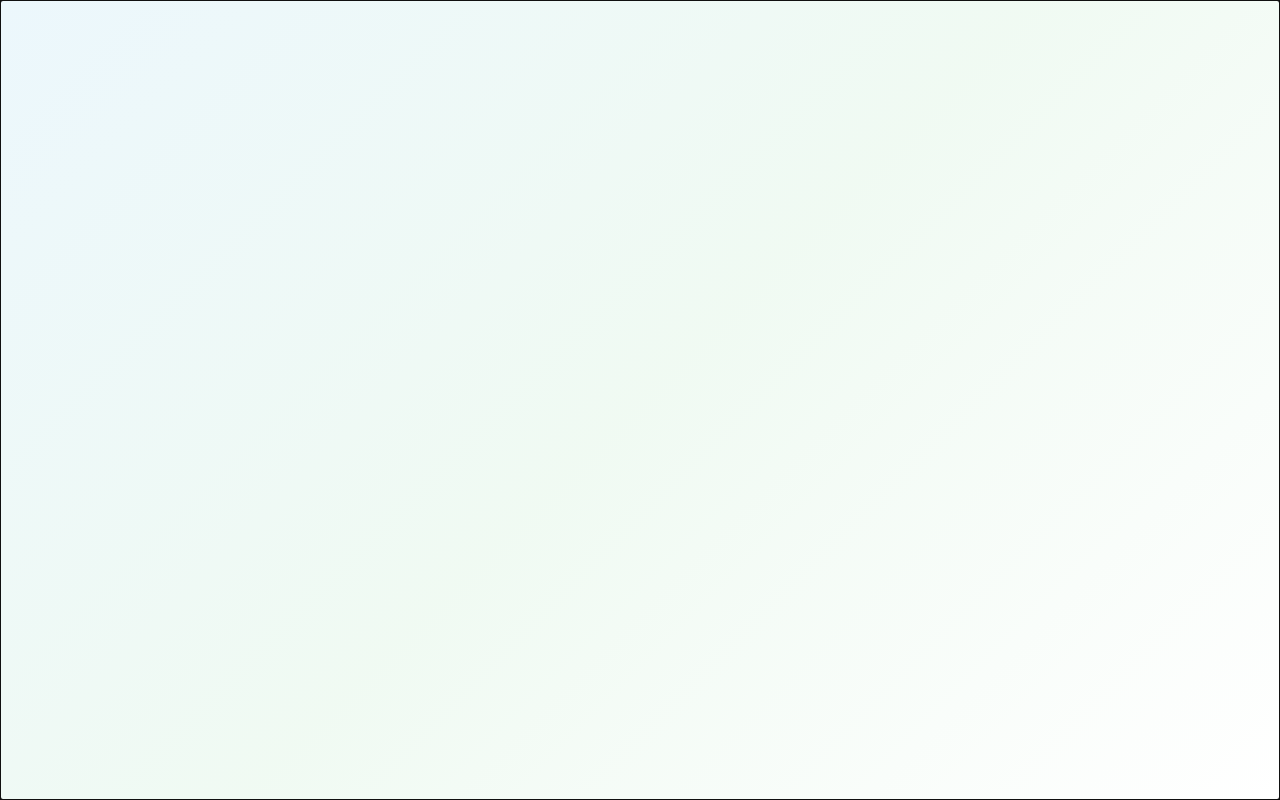
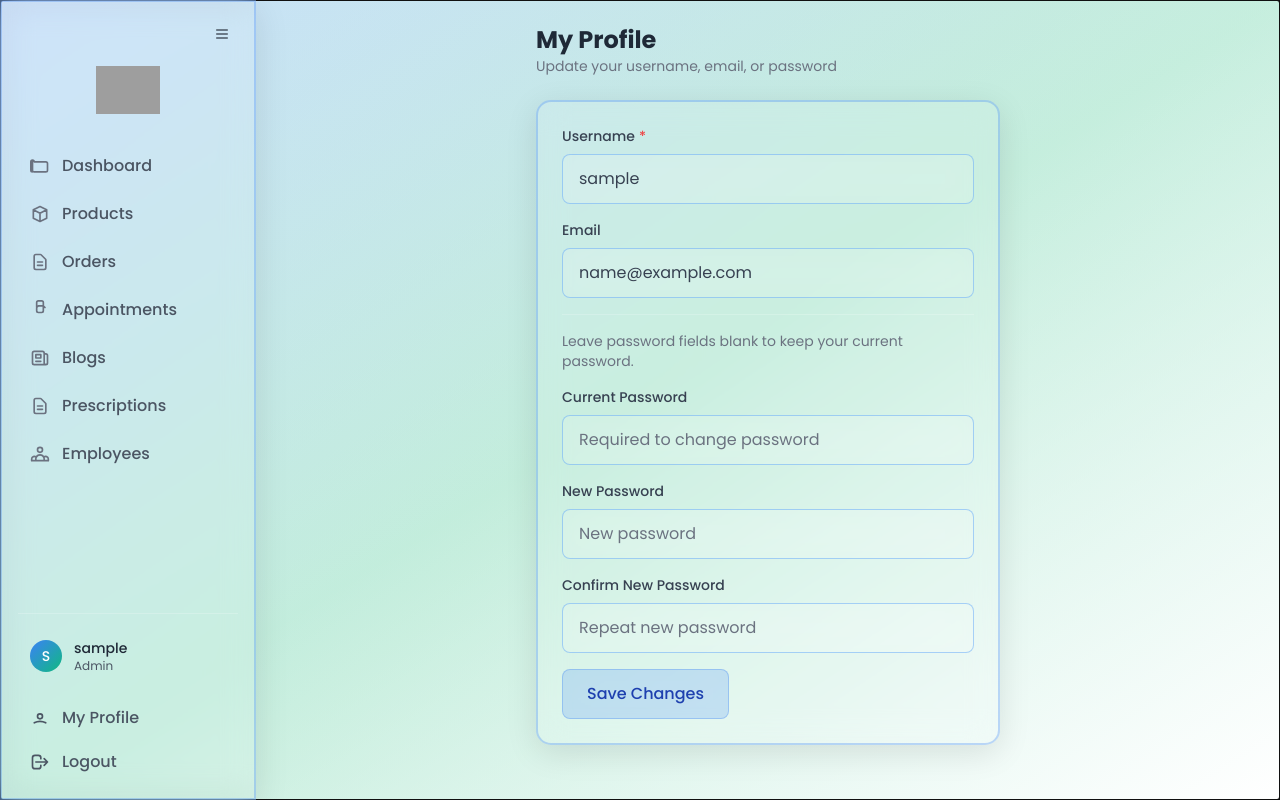
Before and after one commit to Bajeejames7/esena_pharmacy, a React (Create React App) app in the folder frontend/: page /admin/profile in a window 1280 px wide. Built offline with nearby package versions, Linux system fonts and the light colour scheme; sample sign-in values are in the browser's storage; grey boxes are pictures that could not be loaded; what react-google-recaptcha-v3 would draw is missing.

Commit message:
Fix GlassSelect children support; add AdminProfile page with sidebar link

```diff
--- a/frontend/src/App.js
+++ b/frontend/src/App.js
@@ -41,6 +41,7 @@ import ManageAppointments from './admin/ManageAppointments';
 import ManageBlogs from './admin/ManageBlogs';
 import ManagePrescriptions from './admin/ManagePrescriptions';
 import ManageEmployees from './admin/ManageEmployees';
+import AdminProfile from './admin/AdminProfile';
 import ProtectedRoute from './components/ProtectedRoute';
 
 // Page titles per route
@@ -262,6 +263,11 @@ function App() {
                   <ManageEmployees />
                 </ProtectedRoute>
               } />
+              <Route path="/admin/profile" element={
+                <ProtectedRoute>
+                  <AdminProfile />
+                </ProtectedRoute>
+              } />
             </Routes>
             </MainContentWrapper>
             <ConditionalFooter />
--- /dev/null
+++ b/frontend/src/admin/AdminProfile.js
@@ -0,0 +1,137 @@
+import React, { useState, useEffect } from 'react';
+import AdminSidebar from '../components/AdminSidebar';
+import AdminHeader from '../components/AdminHeader';
+import GlassCard from '../components/GlassCard';
+import GlassButton from '../components/forms/GlassButton';
+import GlassInput from '../components/forms/GlassInput';
+import { useBreakpoint } from '../utils/responsive';
+
+const API = process.env.REACT_APP_API_URL || 'https://esena.co.ke/api';
+const token = () => localStorage.getItem('adminToken');
+const headers = () => ({ 'Content-Type': 'application/json', Authorization: `Bearer ${token()}` });
+
+const AdminProfile = () => {
+  const { breakpoint } = useBreakpoint();
+  const isMobile = breakpoint === 'mobile';
+  const isTablet = breakpoint === 'tablet';
+  const [sidebarOpen, setSidebarOpen] = useState(!isMobile && !isTablet);
+
+  const [form, setForm] = useState({ username: '', email: '', current_password: '', new_password: '', confirm_password: '' });
+  const [loading, setLoading] = useState(false);
+  const [success, setSuccess] = useState('');
+  const [error, setError] = useState('');
+
+  useEffect(() => {
+    try {
+      const user = JSON.parse(localStorage.getItem('adminUser') || '{}');
+      setForm(f => ({ ...f, username: user.username || '', email: user.email || '' }));
+    } catch {}
+  }, []);
+
+  const set = (field) => (e) => {
+    setForm(f => ({ ...f, [field]: e.target.value }));
+    setError(''); setSuccess('');
+  };
+
+  const handleSubmit = async (e) => {
+    e.preventDefault();
+    if (form.new_password && form.new_password !== form.confirm_password) {
+      setError('New passwords do not match.');
+      return;
+    }
+    setLoading(true); setError(''); setSuccess('');
+    try {
+      const body = { username: form.username, email: form.email };
+      if (form.current_password) body.current_password = form.current_password;
+      if (form.new_password) body.new_password = form.new_password;
+
+      const res = await fetch(`${API}/auth/profile`, { method: 'PUT', headers: headers(), body: JSON.stringify(body) });
+      const data = await res.json();
+      if (!res.ok) throw new Error(data.message || 'Update failed');
+
+      // Update local storage
+      const user = JSON.parse(localStorage.getItem('adminUser') || '{}');
+      localStorage.setItem('adminUser', JSON.stringify({ ...user, username: form.username, email: form.email }));
+
+      setSuccess('Profile updated successfully.');
+      setForm(f => ({ ...f, current_password: '', new_password: '', confirm_password: '' }));
+    } catch (err) {
+      setError(err.message);
+    } finally {
+      setLoading(false);
+    }
+  };
+
+  return (
+    <div className="min-h-screen bg-gradient-to-br from-glass-blue/20 via-glass-green/20 to-glass-white dark:from-slate-900/50 dark:via-slate-800/50 dark:to-slate-900 flex flex-col">
+      <AdminHeader onMenuToggle={() => setSidebarOpen(true)} showMenuButton={isMobile || isTablet} />
+      <div className="flex flex-1">
+        <AdminSidebar isOpen={sidebarOpen} onToggle={() => setSidebarOpen(!sidebarOpen)} />
+        <div className={`flex-1 transition-all duration-300 ${!(isMobile || isTablet) && sidebarOpen ? 'ml-64' : !(isMobile || isTablet) ? 'ml-16' : ''}`}>
+          <div className="p-6 max-w-lg">
+            <div className="mb-6">
+              <h1 className="text-2xl font-bold text-gray-800 dark:text-gray-100">My Profile</h1>
+              <p className="text-gray-500 dark:text-gray-400 text-sm">Update your username, email, or password</p>
+            </div>
+
+            <GlassCard className="p-6">
+              <form onSubmit={handleSubmit} className="space-y-4">
+                <GlassInput
+                  label="Username"
+                  value={form.username}
+                  onChange={set('username')}
+                  required
+                  placeholder="admin"
+                />
+                <GlassInput
+                  label="Email"
+                  type="email"
+                  value={form.email}
+                  onChange={set('email')}
+                  placeholder="admin@example.com"
+                />
+
+                <hr className="border-white/20 dark:border-slate-700 my-2" />
+                <p className="text-sm text-gray-500 dark:text-gray-400">Leave password fields blank to keep your current password.</p>
+
+                <GlassInput
+                  label="Current Password"
+                  type="password"
+                  value={form.current_password}
+                  onChange={set('current_password')}
+                  placeholder="Required to change password"
+                  autoComplete="current-password"
+                />
+                <GlassInput
+                  label="New Password"
+                  type="password"
+                  value={form.new_password}
+                  onChange={set('new_password')}
+                  placeholder="New password"
+                  autoComplete="new-password"
+                />
+                <GlassInput
+                  label="Confirm New Password"
+                  type="password"
+                  value={form.confirm_password}
+                  onChange={set('confirm_password')}
+                  placeholder="Repeat new password"
+                  autoComplete="new-password"
+                />
+
+                {error && <p className="text-red-600 dark:text-red-400 text-sm">{error}</p>}
+                {success && <p className="text-green-600 dark:text-green-400 text-sm">{success}</p>}
+
+                <GlassButton type="submit" loading={loading} disabled={loading}>
+                  Save Changes
+                </GlassButton>
+              </form>
+            </GlassCard>
+          </div>
+        </div>
+      </div>
+    </div>
+  );
+};
+
+export default AdminProfile;
--- a/frontend/src/components/AdminSidebar.js
+++ b/frontend/src/components/AdminSidebar.js
@@ -275,6 +275,19 @@ const SidebarContent = ({
           </div>
         )}
 
+        {/* Profile link */}
+        <Link
+          to="/admin/profile"
+          onClick={shouldUseOverlay ? onToggle : undefined}
+          className="w-full flex items-center space-x-3 px-3 py-2 text-gray-600 dark:text-gray-300 hover:bg-white/20 dark:hover:bg-slate-700/50 rounded-lg transition-colors mb-1"
+          title={isCollapsed && !shouldUseOverlay ? 'My Profile' : undefined}
+        >
+          <svg className={`${isCollapsed && !shouldUseOverlay ? 'w-6 h-6' : 'w-5 h-5'} flex-shrink-0`} fill="none" stroke="currentColor" viewBox="0 0 24 24">
+            <path strokeLinecap="round" strokeLinejoin="round" strokeWidth={2} d="M5.121 17.804A13.937 13.937 0 0112 16c2.5 0 4.847.655 6.879 1.804M15 10a3 3 0 11-6 0 3 3 0 016 0z" />
+          </svg>
+          {(!isCollapsed || shouldUseOverlay) && <span className="font-medium">My Profile</span>}
+        </Link>
+
         {showLogoutConfirm ? (
           <div className="space-y-2">
             {(!isCollapsed || shouldUseOverlay) && (
--- a/frontend/src/components/forms/GlassSelect.js
+++ b/frontend/src/components/forms/GlassSelect.js
@@ -8,10 +8,11 @@ const GlassSelect = forwardRef(({
   value,
   onChange,
   options = [],
+  children,
   error,
   label,
   helperText,
-  placeholder = 'Select an option',
+  placeholder,
   required = false,
   disabled = false,
   className = '',
@@ -81,16 +82,18 @@ const GlassSelect = forwardRef(({
               {placeholder}
             </option>
           )}
-          {options.map((option) => (
+          {children
+            ? children
+            : options.map((option) => (
                 <option
                   key={option.value}
                   value={option.value}
                   disabled={option.disabled}
-              aria-label={option.description ? `${option.label} - ${option.description}` : option.label}
                 >
                   {option.label}
                 </option>
-          ))}
+              ))
+          }
         </select>
 
         {/* Custom dropdown arrow */}
```
Also changed, not shown: 11 other files (tests, documents, lock files or other folders). Lines whose indentation alone changed are shown as unchanged.
